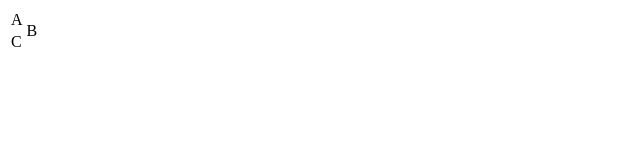
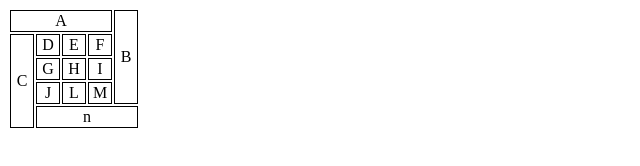
Before and after one commit to Mateus-teus/Html-css, a plain HTML site: page exercicios propostos/ex02/tabela02.html in a window 1280 px wide. Shown: the whole page, without its empty margins (0-640 px from the left). Drawn offline with Linux system fonts and the light colour scheme.

Commit message:
Update tabela02.html

```diff
--- a/exercicios propostos/ex02/tabela02.html
+++ b/exercicios propostos/ex02/tabela02.html
@@ -3,6 +3,15 @@
     <meta charset="UTF-8">
     <meta http-equiv="X-UA-Compatible" content="IE=edge">
     <meta name="viewport" content="width=device-width, initial-scale=1.0">
+    <style>
+        table{
+            text-align: center;
+        }
+        td{
+            min-width: 20px;
+            border: 1px solid black;
+        }
+    </style>
     <title>tabela 2</title>
 </head>
 <body>
@@ -13,6 +22,22 @@
         </tr>
         <tr>
             <td rowspan="4">C</td>
+            <td>D</td>
+            <td>E</td>
+            <td>F</td>
+        </tr>
+        <tr>
+            <td>G</td>
+            <td>H</td>
+            <td>I</td>
+        </tr>
+        <tr>
+            <td>J</td>
+            <td>L</td>
+            <td>M</td>
+        </tr>
+        <tr>
+            <td colspan="4">n</td>
         </tr>
     </table>
 </body>
```
